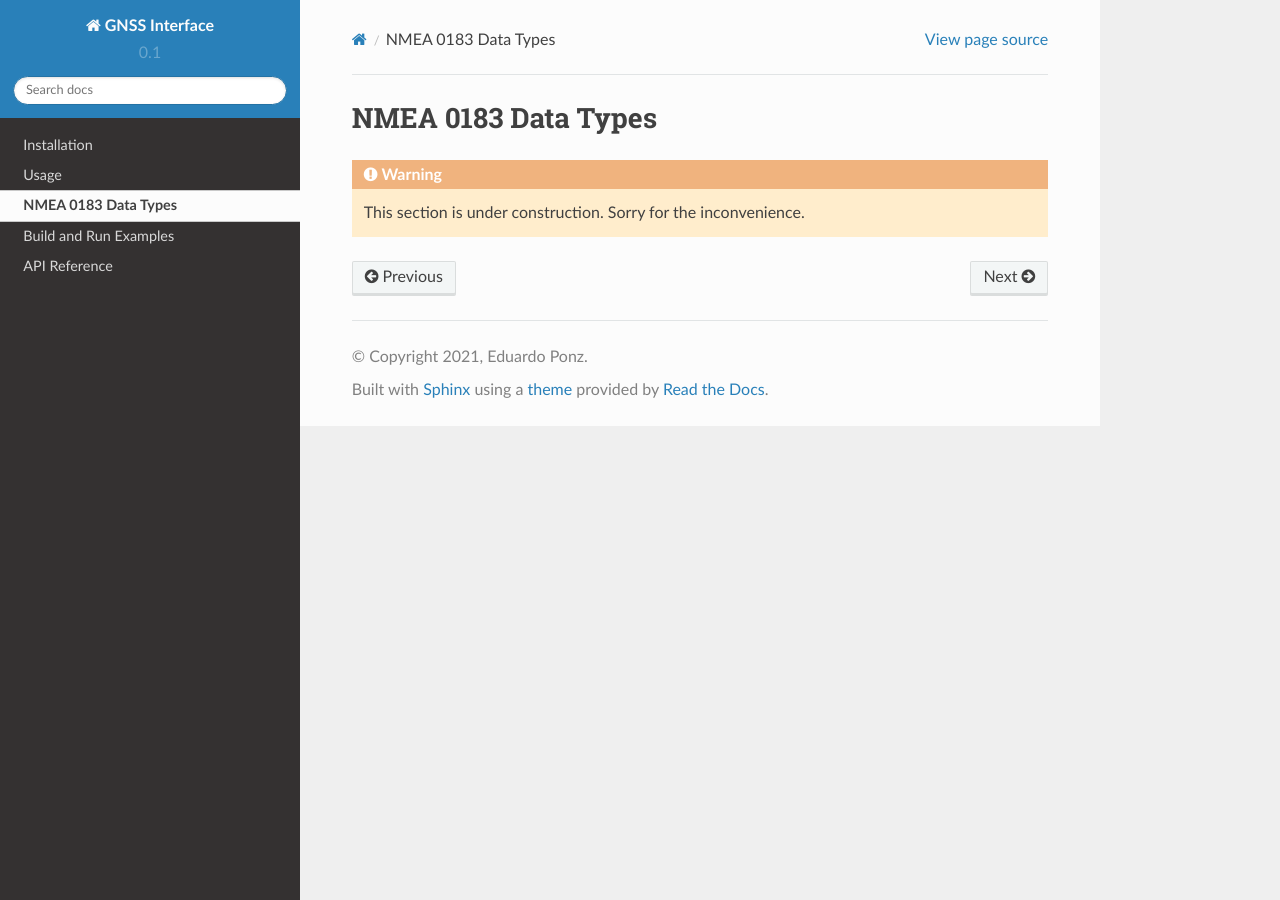
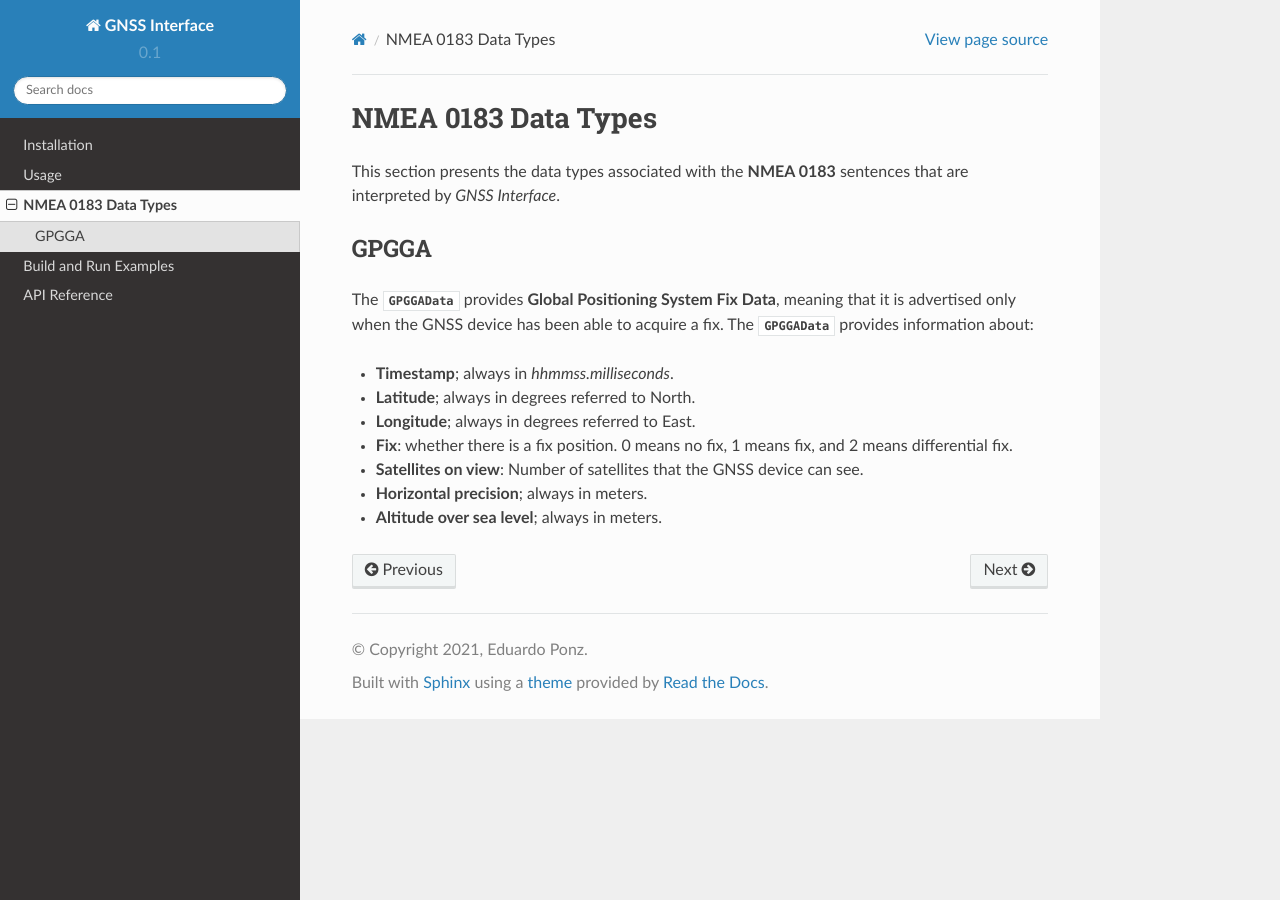
Before and after one commit to EduPonz/easynmea, a Sphinx documentation site: the page built from docs/rst/nmea_data_types/nmea_data_types.rst, in a window 1280 px wide. Built offline with Sphinx 7.4.7 and the Read the Docs theme 2.0.0, drawn with Linux system fonts in a browser that asks for light colours.

Commit message:
Data types
Signed-off-by: Eduardo Ponz Segrelles <eduardoponz@eprosima.com>

```diff
--- a/docs/rst/include/aliases.rst
+++ b/docs/rst/include/aliases.rst
@@ -10,3 +10,4 @@
 .. |GnssInterface::take_next-api| replace:: :cpp:func:`GnssInterface::take_next()<eduponz::gnss_interface::GnssInterface::take_next>`
 .. |NMEA0183DataKind::GPGGA-api| replace:: :cpp:enumerator:`NMEA0183DataKind::GPGGA<eduponz::gnss_interface::NMEA0183DataKind::GPGGA>`
 .. |NMEA0183DataKindMask-api| replace:: :cpp:type:`NMEA0183DataKindMask<eduponz::gnss_interface::NMEA0183DataKindMask>`
+.. |GPGGAData-api| replace:: :cpp:class:`GPGGAData<eduponz::gnss_interface::GPGGAData>`
--- a/docs/rst/nmea_data_types/nmea_data_types.rst
+++ b/docs/rst/nmea_data_types/nmea_data_types.rst
@@ -1,9 +1,26 @@
+.. include:: ../include/aliases.rst
+
 .. _nmea_data_types:
 
 NMEA 0183 Data Types
 ====================
 
-.. warning::
+This section presents the data types associated with the **NMEA 0183** sentences that are interpreted by *GNSS
+Interface*.
 
-    This section is under construction.
-    Sorry for the inconvenience.
+.. _nmea_data_types_gpgga:
+
+GPGGA
+-----
+
+The |GPGGAData-api| provides **Global Positioning System Fix Data**, meaning that it is advertised only
+when the GNSS device has been able to acquire a fix.
+The |GPGGAData-api| provides information about:
+
+* **Timestamp**; always in `hhmmss.milliseconds`.
+* **Latitude**; always in degrees referred to North.
+* **Longitude**; always in degrees referred to East.
+* **Fix**: whether there is a fix position. 0 means no fix, 1 means fix, and 2 means differential fix.
+* **Satellites on view**: Number of satellites that the GNSS device can see.
+* **Horizontal precision**; always in meters.
+* **Altitude over sea level**; always in meters.
--- a/docs/rst/usage/usage.rst
+++ b/docs/rst/usage/usage.rst
@@ -12,9 +12,9 @@ wait until some data from one or more **NMEA 0183** sentences arrives, retrieve
 manner, and close the connection.
 
 The following snippet shows how to use |GnssInterface::open-api|, |GnssInterface::wait_for_data-api|,
-|GnssInterface::take_next-api|, and |GnssInterface::close-api| APIs, to wait until |NMEA0183DataKind::GPGGA-api| data is
-received, using a |NMEA0183DataKindMask-api|. For more information about the supported **NMEA 0183** sentences and their
-meaning please refer to :ref:`nmea_data_types`.
+|GnssInterface::take_next-api|, and |GnssInterface::close-api| APIs to wait until |GPGGAData-api| data is received,
+using a |NMEA0183DataKindMask-api| set to |NMEA0183DataKind::GPGGA-api|. For more information about the supported
+**NMEA 0183** sentences and their meaning please refer to :ref:`nmea_data_types`.
 
 .. literalinclude:: /rst/snippets/snippets.cpp
    :language: c++
```
